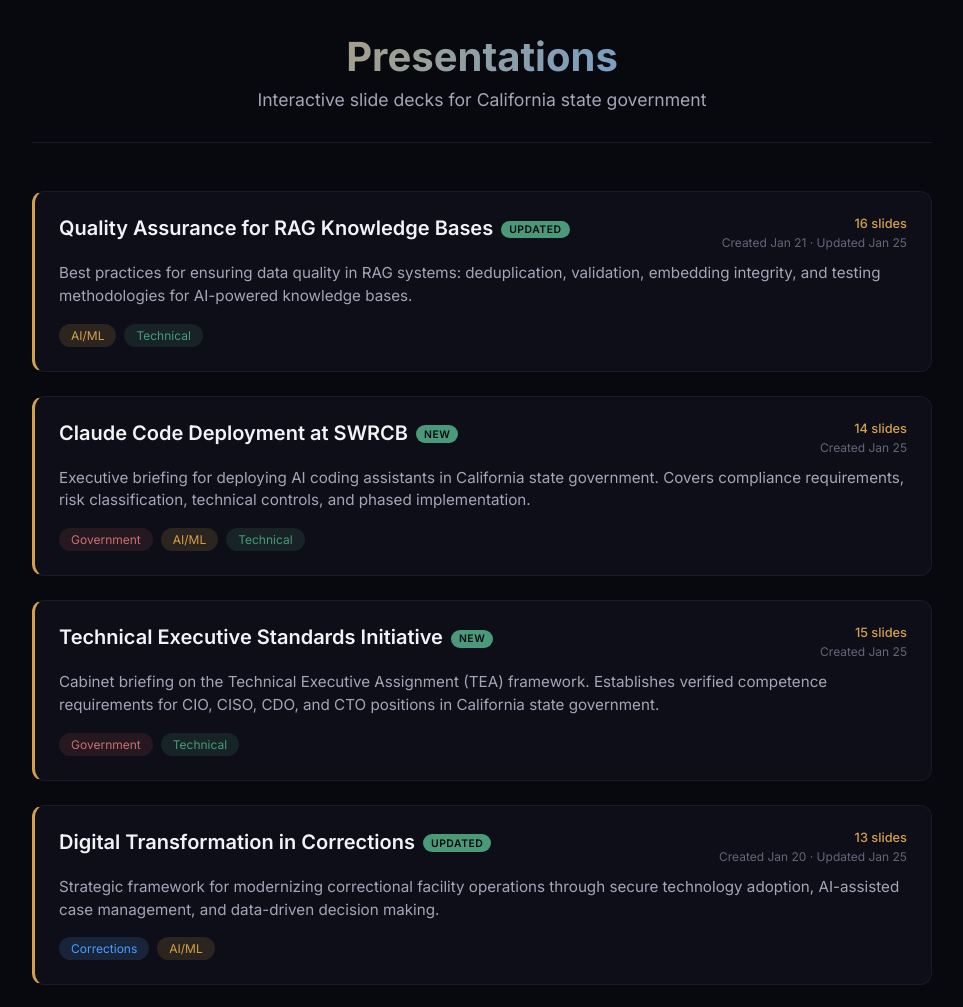
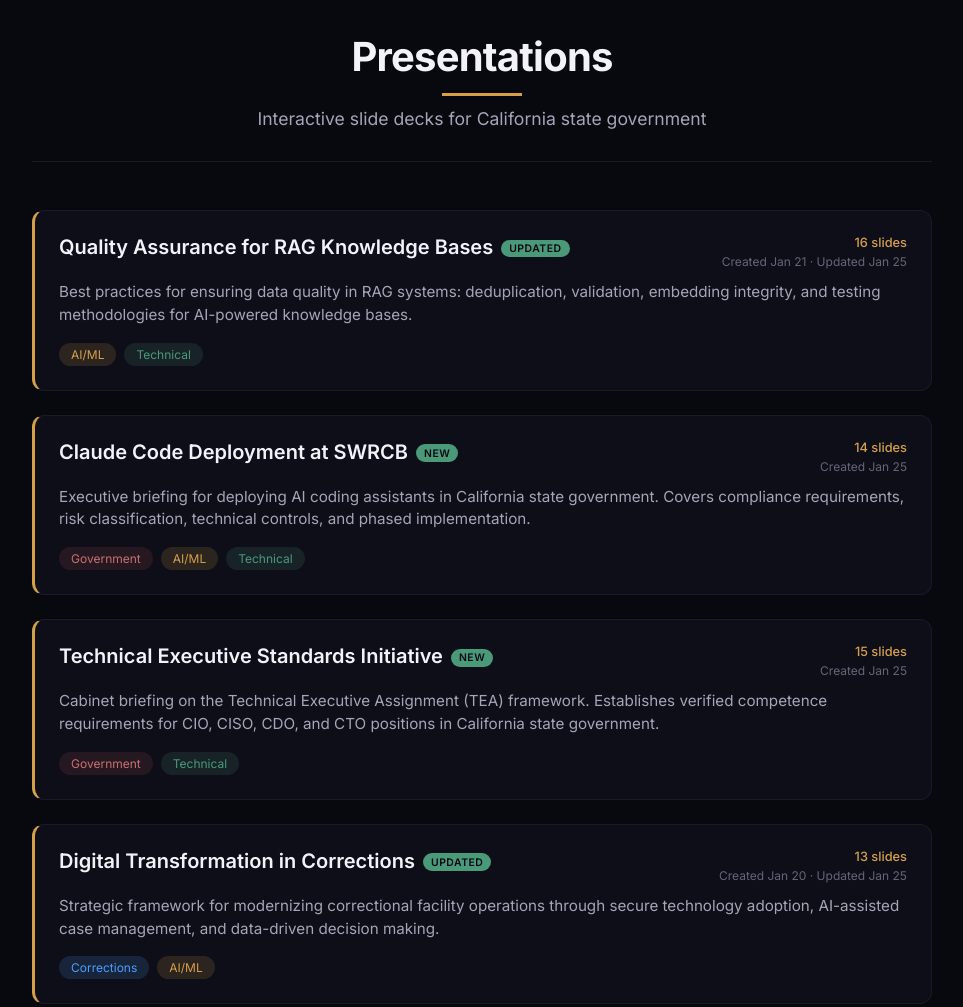
Before and after one commit to vanderoffice/presentations, a plain HTML site: page index.html in a window 1280 px wide. Shown: the top 1007 px of the page, without its empty margins (158-1121 px from the left). Drawn offline with Linux system fonts and the light colour scheme.

Commit message:
Clean title: solid white with gold accent line

```diff
--- a/index.html
+++ b/index.html
@@ -53,11 +53,18 @@
     h1 {
       font-size: 2.5rem;
       font-weight: 700;
-      margin-bottom: 0.5rem;
-      background: linear-gradient(135deg, var(--accent-gold), var(--accent-blue));
-      -webkit-background-clip: text;
-      -webkit-text-fill-color: transparent;
-      background-clip: text;
+      margin-bottom: 0.75rem;
+      color: var(--text-primary);
+      letter-spacing: -0.02em;
+    }
+
+    h1::after {
+      content: "";
+      display: block;
+      width: 80px;
+      height: 3px;
+      background: var(--accent-gold);
+      margin: 0.75rem auto 0;
     }
 
     .subtitle {
```
